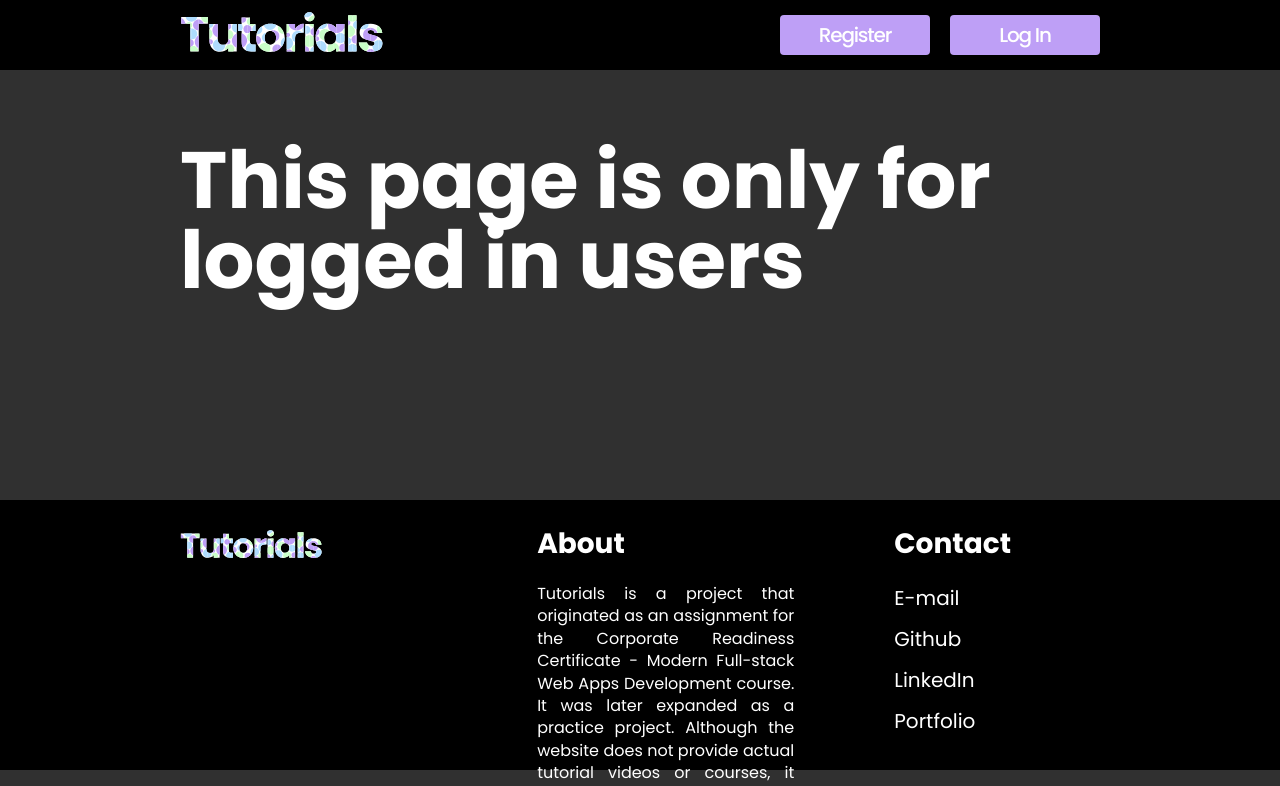
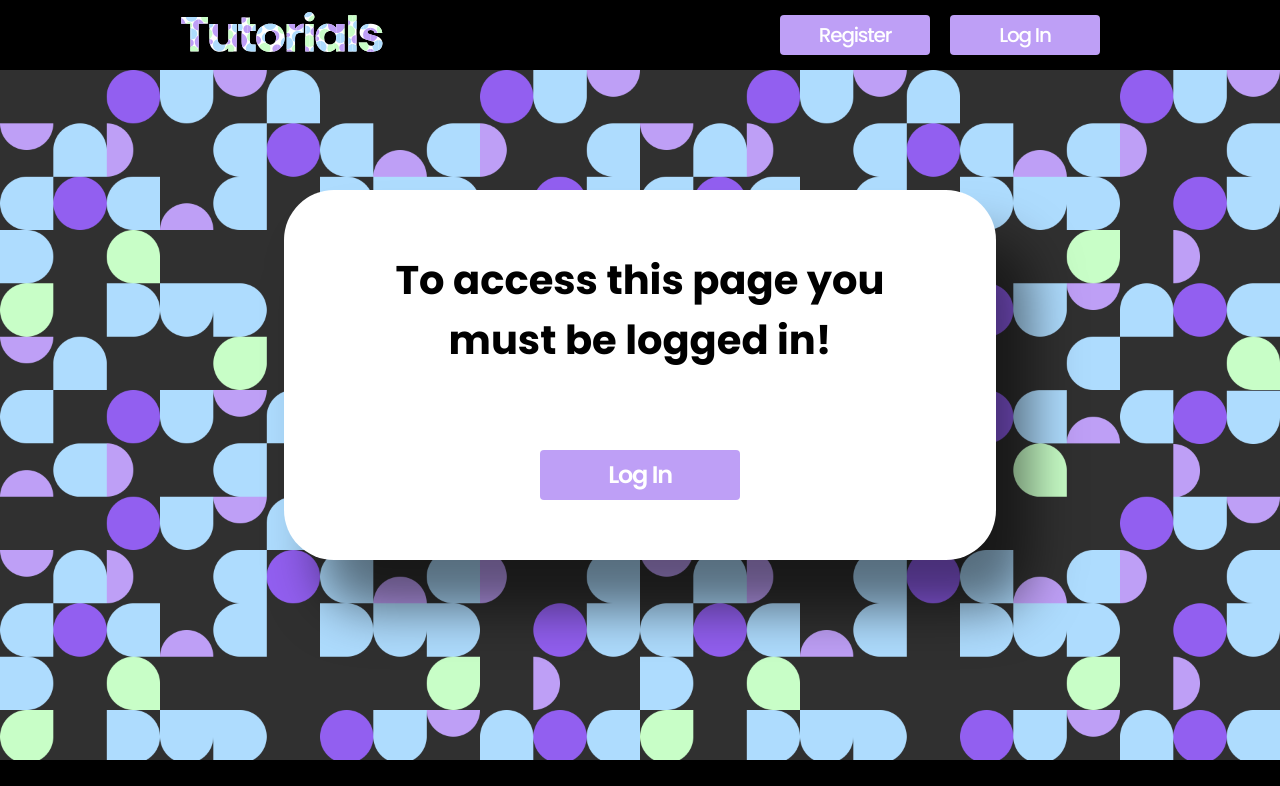
Before and after one commit to patryk-kielian/CRC-Modern-Web-Development, a React (Vite) app in the folder client/: page /user in a window 1280 px wide. Shown: the top 786 px of the page. Built offline with nearby package versions, Linux system fonts and the light colour scheme.

Commit message:
reusable Error page (previously in CourseLarn)

```diff
--- a/client/src/pages/CourseLearn.jsx
+++ b/client/src/pages/CourseLearn.jsx
@@ -8,6 +8,7 @@ import { useNavigate } from "react-router-dom";
 import { LoggedUserContext } from "../contexts/LoggedUserContext";
 import Carousel from "../components/Carousel";
 import Popup from "../components/Popup";
+import Error from "./Error";
 
 export default function CourseLearn() {
   const [course, setCourse] = useState(null);
@@ -55,25 +56,19 @@ export default function CourseLearn() {
   console.log(currentLesson);
   if (!loggedUser) {
     return (
-      <main className="course-learn-background">
-        <div className="course-learn-error">
-          <h3>To access this page you must be logged in!</h3>
-          <Link to="/login">
-            <button className="violet">Log in</button>
-          </Link>
-        </div>
-      </main>
+      <Error
+        textMessage={"To access this page you must be logged in!"}
+        textButton={"Log in"}
+        route={"/login"}
+      />
     );
   } else if (!userEnrolled) {
     return (
-      <main className="course-learn-background">
-        <div className="course-learn-error">
-          <h3>You are not enrolled to this course</h3>
-          <Link to="/user">
-            <button className="violet">My Courses</button>
-          </Link>
-        </div>
-      </main>
+      <Error
+        textMessage={"You are not enrolled to this tutorial"}
+        textButton={"My tutorials"}
+        route={"/user"}
+      />
     );
   } else {
     return (
--- /dev/null
+++ b/client/src/pages/Error.jsx
@@ -0,0 +1,15 @@
+import { Link } from "react-router-dom";
+import "../styles/Error.css";
+
+export default function Error({ textMessage, textButton, route }) {
+  return (
+    <main className="error-background">
+      <div className="error-content">
+        <h3>{textMessage}</h3>
+        <Link to={{ route }}>
+          <button className="violet">{textButton}</button>
+        </Link>
+      </div>
+    </main>
+  );
+}
--- a/client/src/pages/User.jsx
+++ b/client/src/pages/User.jsx
@@ -8,6 +8,7 @@ import "../styles/User.css";
 import { LoggedUserContext } from "../contexts/LoggedUserContext";
 import CourseCard from "../components/CourseCard";
 import CourseCardMin from "../components/CourseCardMin";
+import Error from "./Error";
 
 function CarouselUser({ content, handleFunction }) {
   const [selectedFooter, setSelectedFooter] = useState(1);
@@ -170,9 +171,8 @@ function User() {
 
   return (
     <>
+      {loggedUser ? (
         <main id="container">
-        {loggedUser ? (
-          <>
           <h2>Hello {loggedUser.login}!</h2>
           <div className="cards-container">
             {userCourses.length > 0 ? (
@@ -209,11 +209,14 @@ function User() {
               </>
             ) : null}
           </div>
-          </>
+        </main>
       ) : (
-          <h1>This page is only for logged in users</h1>
+        <Error
+          textMessage={"To access this page you must be logged in!"}
+          textButton={"Log in"}
+          route={"/login"}
+        />
       )}
-      </main>
     </>
   );
 }
--- a/client/src/styles/CourseLearn.css
+++ b/client/src/styles/CourseLearn.css
@@ -1,37 +1,3 @@
-.course-learn-background {
-  background-image: url(/img/background.png);
-  background-size: 50%;
-  width: 100%;
-  min-height: calc(100dvh - 600px);
-  margin: 70px 0 -200px;
-  padding: 120px 0 200px;
-}
-
-.course-learn-error {
-  width: 40%;
-  /* min-height: 50%; */
-  align-items: center;
-  display: flex;
-  flex-direction: column;
-  align-items: center;
-  justify-content: space-between;
-  gap: 80px;
-  margin: 0 auto;
-  padding: 60px 100px;
-  border-radius: 50px;
-  background-color: var(--white);
-  box-shadow: 35px 50px 50px 0px rgba(0, 0, 0, 0.5);
-}
-
-.course-learn-error h3 {
-  text-align: center;
-  font-size: 2.5rem;
-}
-
-.course-learn-error button {
-  width: 200px;
-}
-
 aside.navbar-insert {
   z-index: 200;
   position: fixed;
--- /dev/null
+++ b/client/src/styles/Error.css
@@ -0,0 +1,33 @@
+.error-background {
+  background-image: url(/img/background.png);
+  background-size: 50%;
+  width: 100%;
+  min-height: calc(100dvh - 600px);
+  margin: 70px 0 -200px;
+  padding: 120px 0 200px;
+}
+
+.error-content {
+  width: 40%;
+  /* min-height: 50%; */
+  align-items: center;
+  display: flex;
+  flex-direction: column;
+  align-items: center;
+  justify-content: space-between;
+  gap: 80px;
+  margin: 0 auto;
+  padding: 60px 100px;
+  border-radius: 50px;
+  background-color: var(--white);
+  box-shadow: 35px 50px 50px 0px rgba(0, 0, 0, 0.5);
+}
+
+.error-content h3 {
+  text-align: center;
+  font-size: 2.5rem;
+}
+
+.error-content button {
+  width: 200px;
+}
```
Lines whose indentation alone changed are shown as unchanged.
